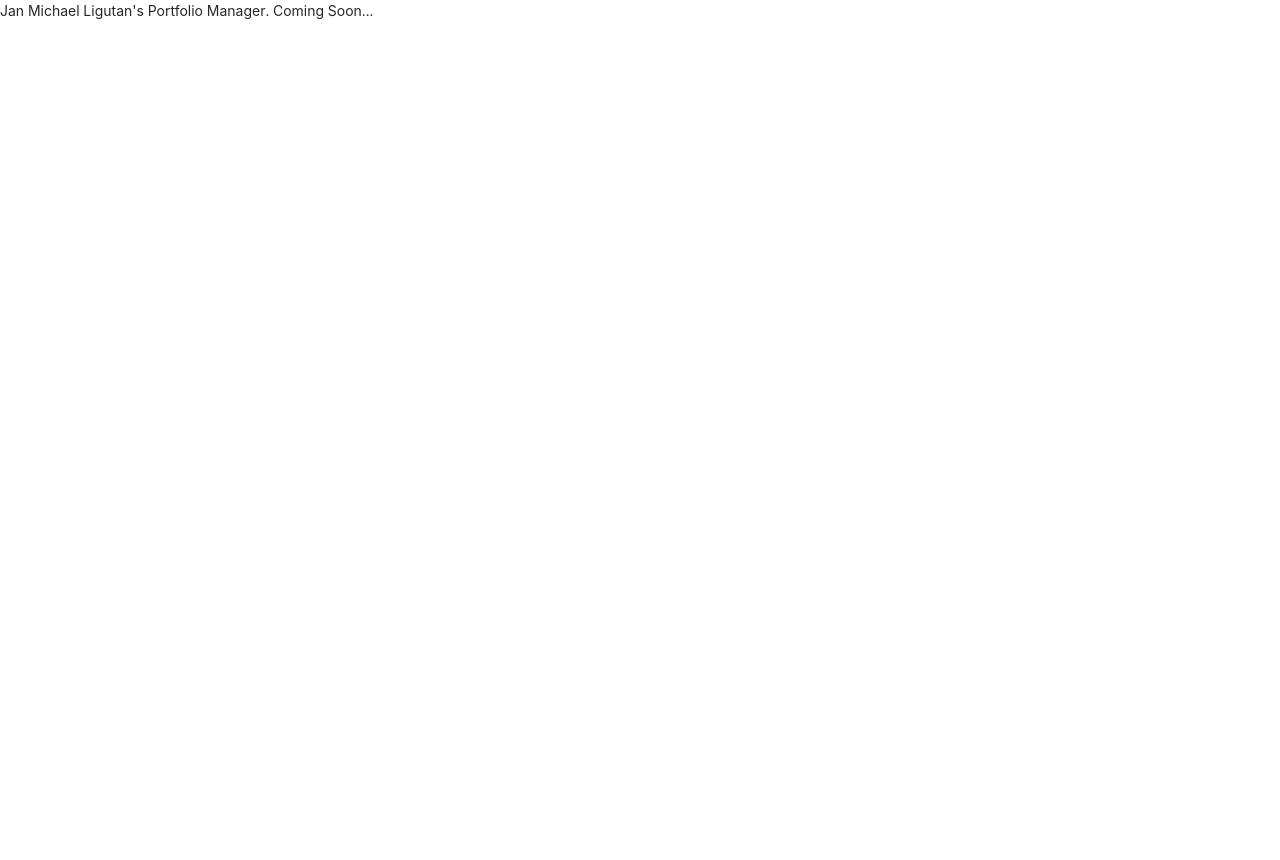
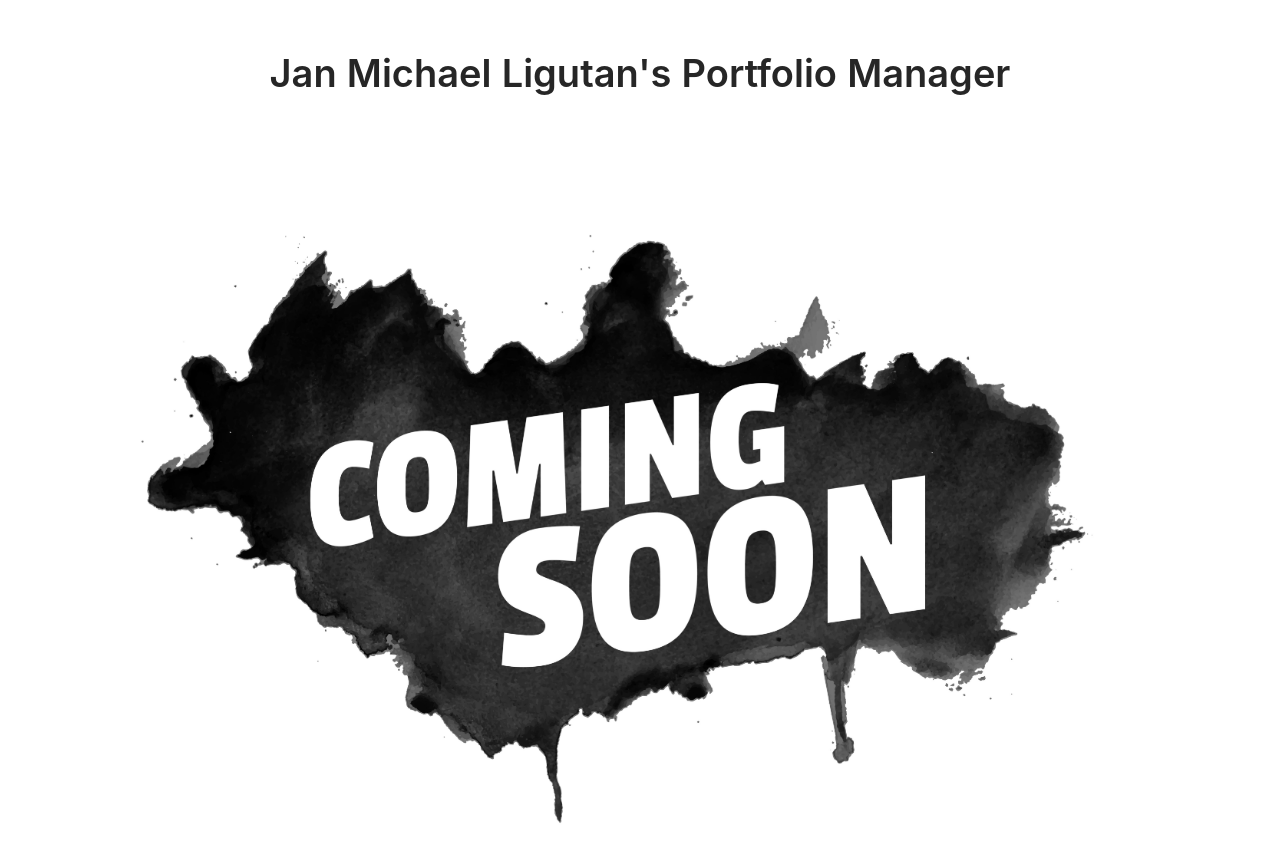
Before and after one commit to tabacalera/ligutanjan, a React (Create React App) app: page / in a window 1280 px wide. Shown: the top 860 px of the page. Before the commit the page ends 800 px from the top, so only its background shows below. Built offline with nearby package versions, Linux system fonts and the light colour scheme.

Commit message:
Added Coming Soon

```diff
--- a/src/app/pages/Home/LandingPage.jsx
+++ b/src/app/pages/Home/LandingPage.jsx
@@ -1,7 +1,14 @@
+import { Row } from "antd";
+import Title from "antd/lib/typography/Title";
 import React from "react";
 
 const LandingPage = (props) => {
-  return <div>Jan Michael Ligutan's Portfolio Manager. Coming Soon...</div>;
+  return (
+    <Row justify="center" style={{marginTop:"50px"}}>
+      <Title>Jan Michael Ligutan's Portfolio Manager</Title>
+      <img src="/assets/images/coming-soon.jpg" style={{width:"90%"}} alt="Coming Soon"></img>
+    </Row>
+  );
 };
 
 LandingPage.propTypes = {};
```
Also changed, not shown: public/assets/images/coming-soon.jpg (added).
